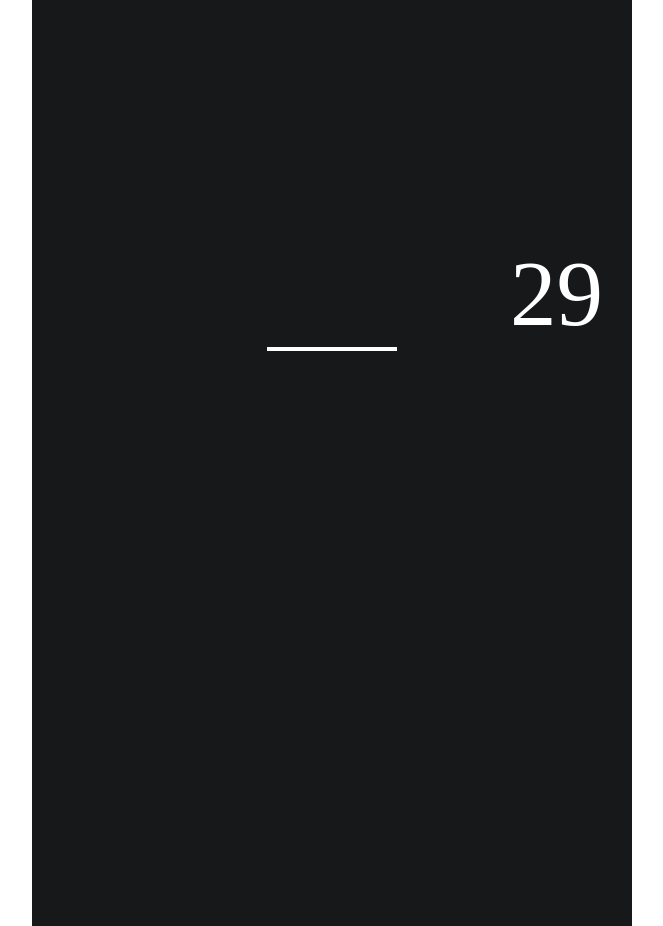
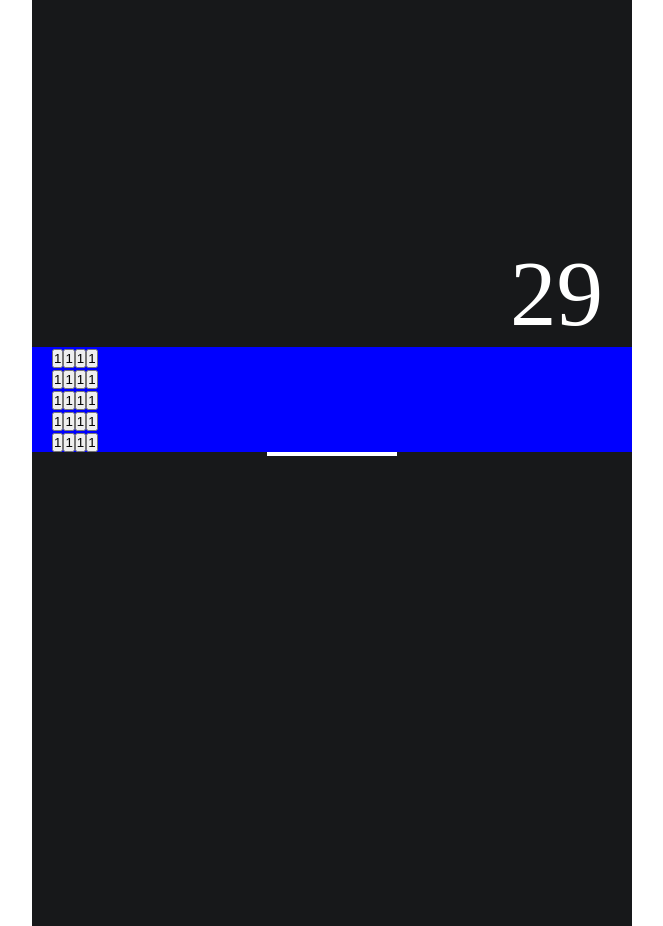
Before and after one commit to hassanaboukhalil/Apple-Calculator, a React (Create React App) app: page / in a window 1280 px wide. Shown: the whole page, without its empty margins (308-971 px from the left). Built offline with nearby package versions, Linux system fonts and the light colour scheme.

Commit message:
make some changes to components

```diff
--- a/src/components/Button.js
+++ b/src/components/Button.js
@@ -1,8 +1,8 @@
 const Button = () => {
     return (
-        <div>
-
-        </div>
+        <button className="Button">
+            1
+        </button>
     )
 }
 
--- a/src/components/ButtonsPart.js
+++ b/src/components/ButtonsPart.js
@@ -11,25 +11,17 @@
 //     }
 // ]
 
+import RowBtns from "./RowBtns"
+
 const ButtonsPart = () => {
 
     return (
         <div className="ButtonsPart">
-            <div className="row">
-
-            </div>
-            <div className="row">
-
-            </div>
-            <div className="row">
-
-            </div>
-            <div className="row">
-
-            </div>
-            <div className="row">
-
-            </div>
+            <RowBtns />
+            <RowBtns />
+            <RowBtns />
+            <RowBtns />
+            <RowBtns />
         </div>
     )
 }
--- a/src/components/Screen.js
+++ b/src/components/Screen.js
@@ -1,3 +1,4 @@
+
 const Screen = ({children}) => {
     return (
         <div className="Screen">
```
